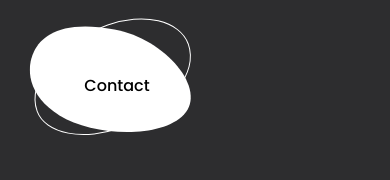
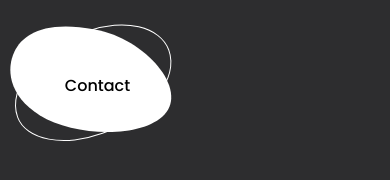
Before and after one commit to julianojosoa13/creative-portfolio, a website built with Parcel: page src/index.html in a window 390 px wide. Built offline with nearby package versions, Linux system fonts and the light colour scheme; files whose address does not match are found by name.

Commit message:
derniere modif

```diff
--- a/src/assets/styles/landing.scss
+++ b/src/assets/styles/landing.scss
@@ -20,10 +20,6 @@
       align-items: center;
       justify-content: space-between;
       width: 60vw;
-
-      @media (max-width: 1056px) {
-        width: 90vw;
-      }
     }
 
     &__left {
@@ -40,5 +36,11 @@
         font-weight: 700;
       }
     }
+
+    @media (max-width: 1200px) {
+      &__wrap {
+        width: 100vw;
+      }
+    }
   }
 }
--- a/src/assets/styles/styledButton.scss
+++ b/src/assets/styles/styledButton.scss
@@ -42,9 +42,14 @@
     content: "";
     height: 85%;
     width: 95%;
+    top: 6px;
     border: 1px solid #fff;
     border-radius: 58% 42% 55% 45% / 56% 45% 55% 44%;
     transform: rotate(-20deg);
     transition: transform .5s cubic-bezier(0.585, 2.5, 0.645, 0.55);
   }
+
+  &:hover:after {
+    transform: translate3d(0,-5px,0);
+  }
 }
```
